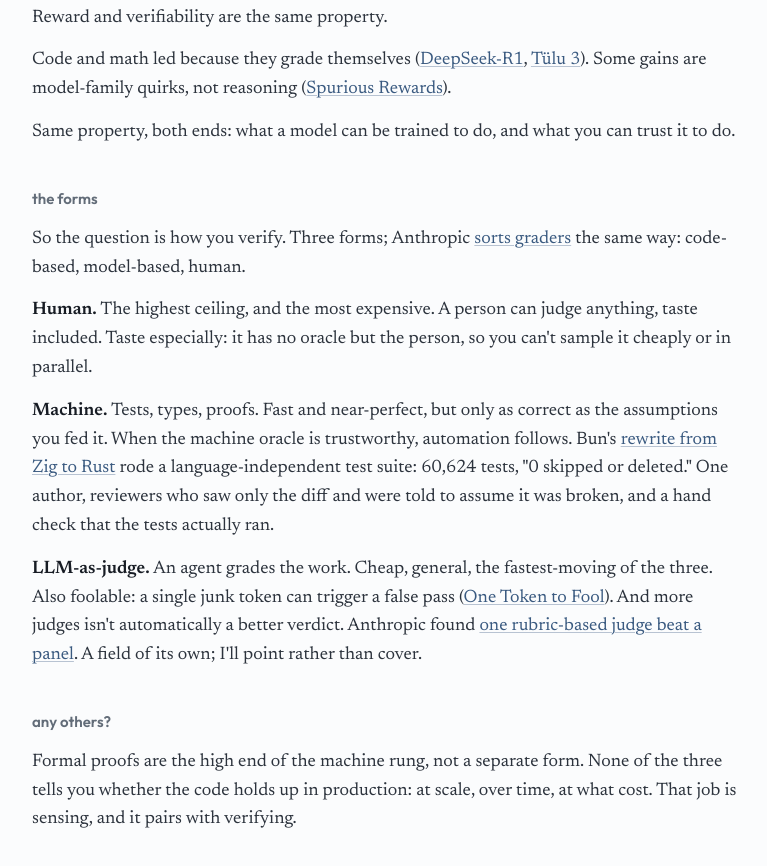
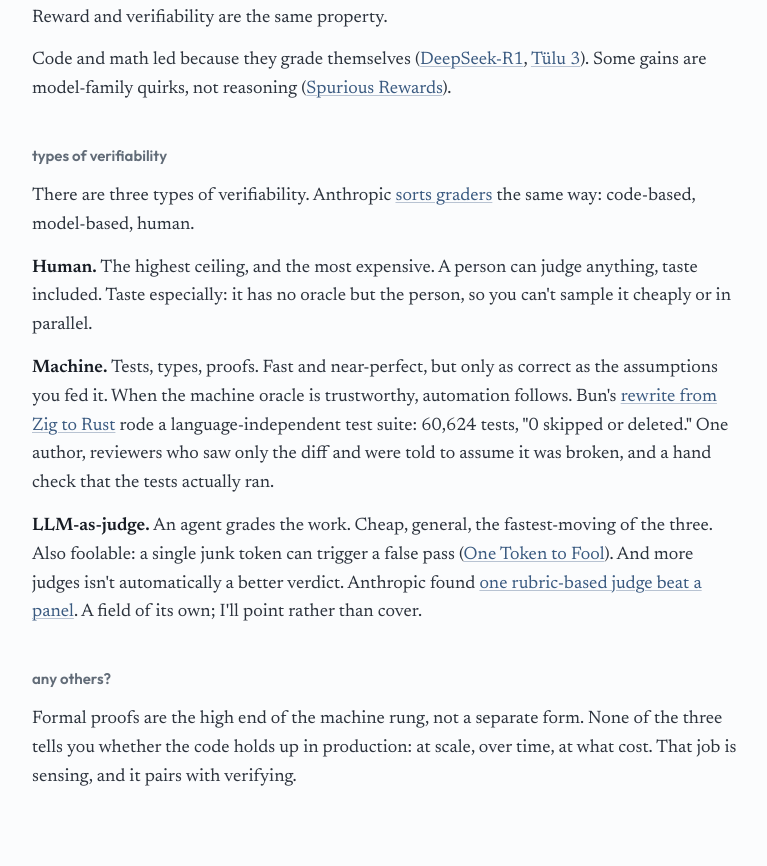
Before and after one commit to dylanebert/verifiability, a Svelte app: page / in a window 1280 px wide. Shown: the part 790-1656 px from the top of the page, without its empty margins (252-1019 px from the left). Built offline with nearby package versions, Linux system fonts and the light colour scheme.

Commit message:
§3 header 'the forms'->'types of verifiability', strong cold-open (no lead-in); cut §2 'both ends' reiteration

```diff
--- a/src/App.svelte
+++ b/src/App.svelte
@@ -48,16 +48,12 @@
       Some gains are model-family quirks, not reasoning
       (<a href="https://arxiv.org/abs/2506.10947" target="_blank" rel="noopener noreferrer">Spurious Rewards</a>).
     </p>
-    <p>
-      Same property, both ends: what a model can be trained to do, and what you
-      can trust it to do.
-    </p>
   </section>
 
   <section class="section">
-    <h2>the forms</h2>
+    <h2>types of verifiability</h2>
     <p>
-      So the question is how you verify. Three forms; Anthropic
+      There are three types of verifiability. Anthropic
       <a href="https://www.anthropic.com/engineering/demystifying-evals-for-ai-agents" target="_blank" rel="noopener noreferrer">sorts graders</a>
       the same way: code-based, model-based, human.
     </p>
```
